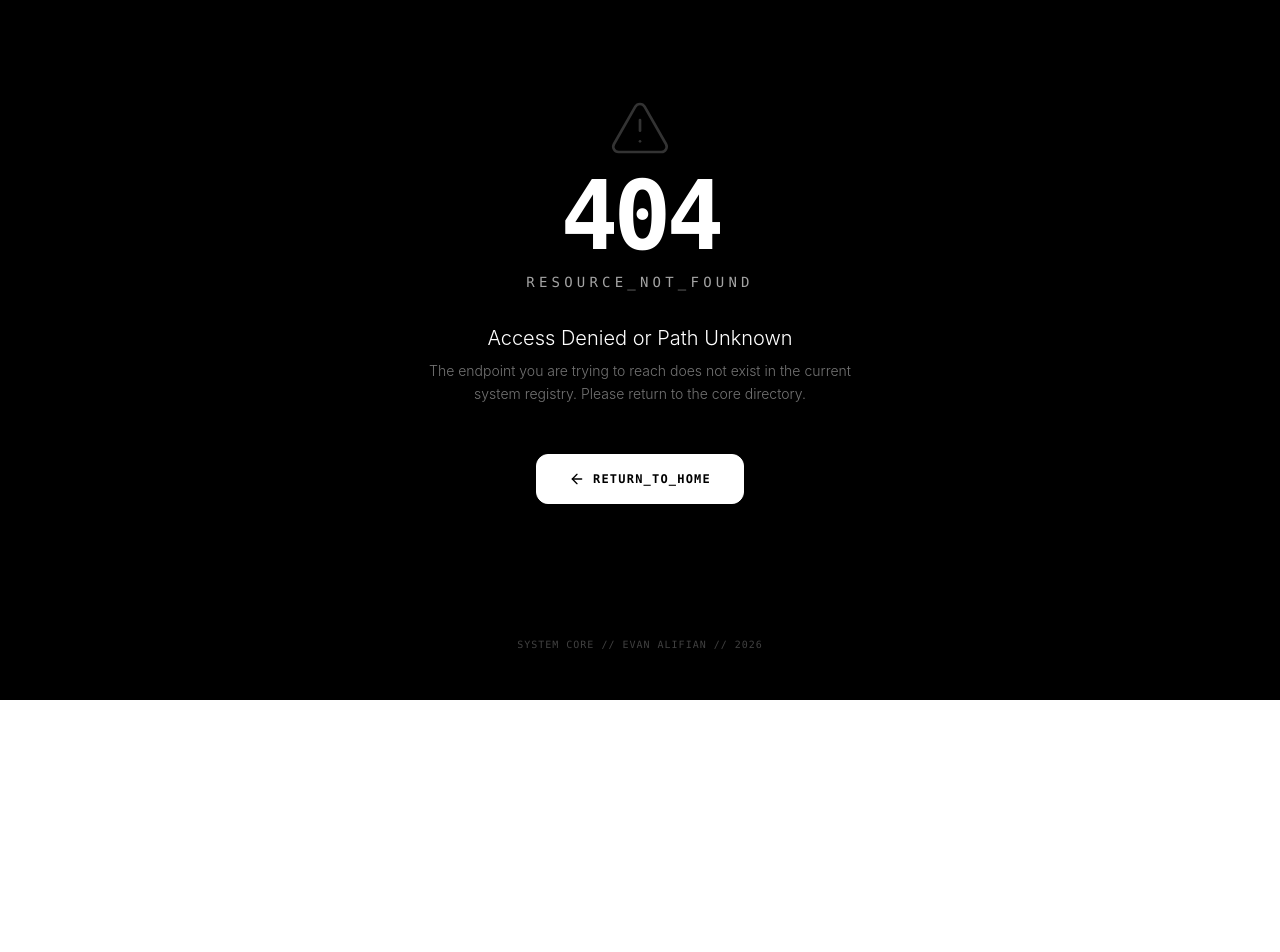
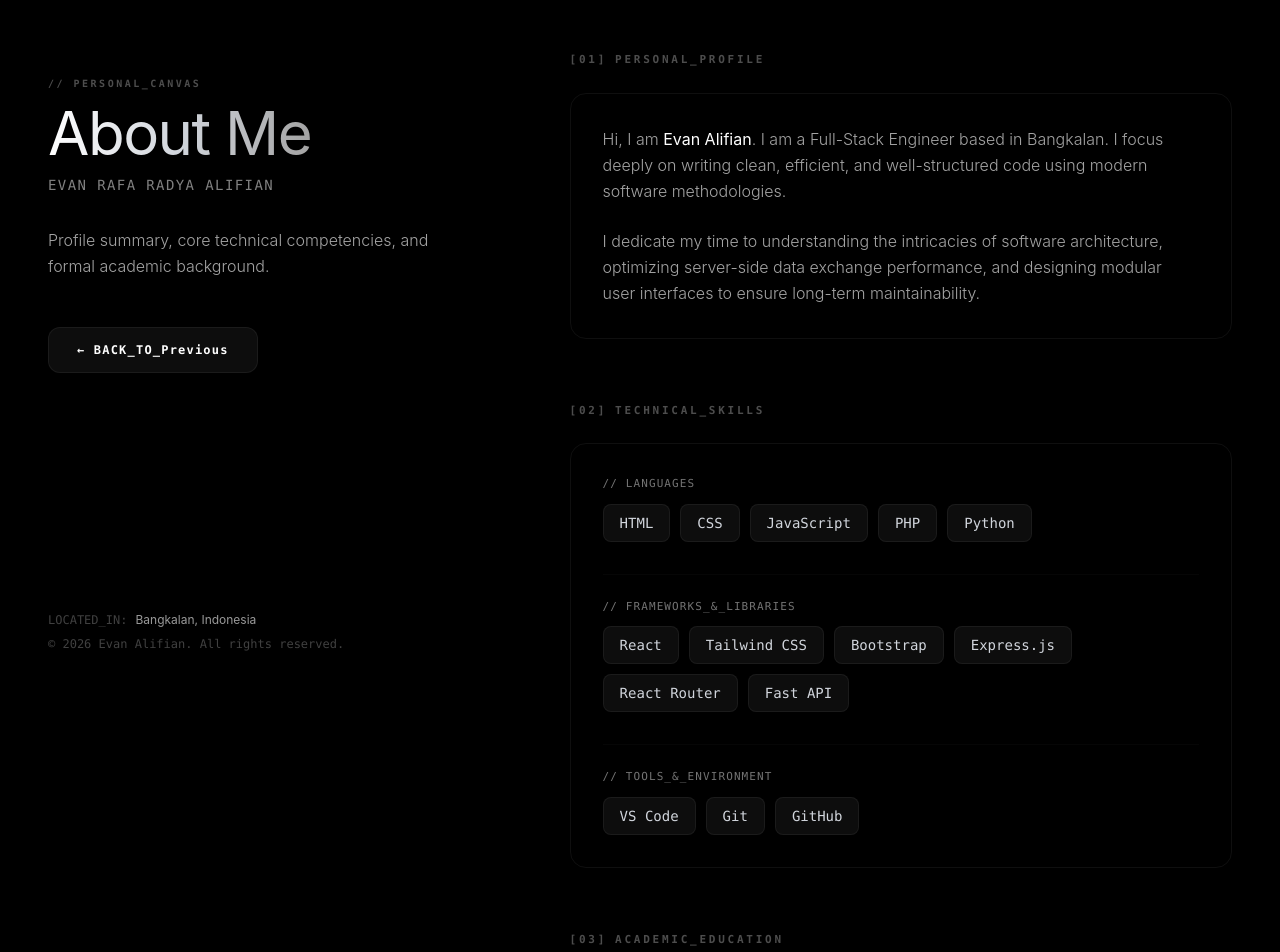
Before and after one commit to evanalifian/cnsl.lg-evanalifian, a React (Vite) app: page /about in a window 1280 px wide. Shown: the part 100-1052 px from the top of the page. Before the commit the page ends 800 px from the top, so only its background shows below. Built offline with nearby package versions, Linux system fonts and the light colour scheme.

Commit message:
refactor(ui): modularize about me page components

```diff
--- /dev/null
+++ b/src/components/MainLayout.jsx
@@ -0,0 +1,22 @@
+import React from "react";
+import Navbar from "./Navbar";
+import MainSidebar from "./MainSidebar";
+
+export default function MainLayout({ children }) {
+  return (
+    <div className="flex min-h-screen flex-col bg-pureblack pt-6 font-sans text-gray-200 antialiased selection:bg-white selection:text-black">
+      <Navbar />
+      <div className="mx-auto flex w-full max-w-7xl flex-1 flex-col gap-12 px-6 pt-16 lg:flex-row lg:gap-20 lg:px-12">
+        <MainSidebar />
+        <main className="space-y-16 py-6 lg:w-[60%] lg:py-16">{children}</main>
+        <footer className="block space-y-2 border-t border-glass-border pt-8 font-mono text-xs text-darkgray-600 lg:hidden">
+          <div className="flex items-center space-x-1.5">
+            <span>LOCATED_IN:</span>
+            <span className="font-sans text-white/60">Bangkalan, Indonesia</span>
+          </div>
+          <div>© 2026 Evan Alifian. All rights reserved.</div>
+        </footer>
+      </div>
+    </div>
+  );
+}
--- /dev/null
+++ b/src/components/MainSidebar.jsx
@@ -0,0 +1,50 @@
+import React, { useContext } from "react";
+import { SidebarContext } from "../hooks/SidebarContext";
+
+export default function MainSidebar() {
+  const sidebar = useContext(SidebarContext)
+
+  function handlePrevious() {
+    window.history.back()
+  }
+
+  return (
+    <aside className="z-10 flex flex-col justify-between py-12 lg:sticky lg:top-28 lg:h-[calc(100vh-6rem)] lg:w-[40%] lg:py-16">
+      <div className="space-y-8">
+        <div className="space-y-3">
+          <span className="block font-mono text-[10px] font-bold tracking-[0.25em] text-white/30 uppercase">
+            // {sidebar.sectionName}
+          </span>
+          <h1 className="text-5xl leading-none font-light tracking-tight text-white sm:text-6xl">
+            <span className="bg-linear-to-r from-white via-gray-300 to-darkgray-400 bg-clip-text font-normal text-transparent">
+              {sidebar.title}
+            </span>
+          </h1>
+          <p className="font-mono text-sm tracking-widest text-white/50 uppercase">
+            {sidebar.subTitle}
+          </p>
+        </div>
+
+        <p className="max-w-sm text-base leading-relaxed font-light text-darkgray-400">
+          {sidebar.description}
+        </p>
+        <div className="max-w-xs pt-4">
+          <button
+            type="button"
+            onClick={handlePrevious}
+            className="inline-flex w-full items-center justify-center rounded-xl border border-glass-border bg-white/5 px-7 py-3.5 font-mono text-xs font-bold tracking-widest text-white transition-all duration-300 hover:border-transparent hover:bg-white hover:text-black sm:w-auto"
+          >
+            ← BACK_TO_Previous
+          </button>
+        </div>
+      </div>
+      <div className="hidden space-y-2 font-mono text-xs text-darkgray-600 lg:block">
+        <div className="flex items-center space-x-2">
+          <span>LOCATED_IN:</span>
+          <span className="font-sans text-white/60">Bangkalan, Indonesia</span>
+        </div>
+        <div>© 2026 Evan Alifian. All rights reserved.</div>
+      </div>
+    </aside>
+  );
+}
--- /dev/null
+++ b/src/hooks/SidebarContext.js
@@ -0,0 +1,3 @@
+import { createContext } from "react";
+
+export const SidebarContext = createContext({});
--- a/src/main.jsx
+++ b/src/main.jsx
@@ -3,11 +3,13 @@ import { BrowserRouter, Route, Routes } from "react-router";
 import "./index.css";
 import Home from "./pages/home/Home";
 import NotFound from "./pages/NotFound";
+import About from "./pages/home/about/About";
 
 createRoot(document.getElementById("root")).render(
   <BrowserRouter>
     <Routes>
       <Route index element={<Home />} />
+      <Route path="/about" element={<About />} />
       <Route path="*" element={<NotFound />} />
     </Routes>
   </BrowserRouter>,
--- /dev/null
+++ b/src/pages/home/about/About.jsx
@@ -0,0 +1,41 @@
+import React, { useEffect, useState } from "react";
+import MainLayout from "../../../components/MainLayout";
+import { SidebarContext } from "../../../hooks/SidebarContext";
+import PersonalProfile from "./components/PersonalProfile";
+import TechnicalSkills from "./components/TechnicalSkills";
+import AcademinEducation from "./components/AcademinEducation";
+
+export default function About() {
+  const sidebar = {
+    sectionName: "PERSONAL_CANVAS",
+    title: "About Me",
+    subTitle: "Evan Rafa Radya Alifian",
+    description:
+      "Profile summary, core technical competencies, and formal academic background.",
+  };
+  const [skills, setSkills] = useState({});
+  const [academics, setAcademics] = useState([]);
+
+  useEffect(() => {
+    async function getSkill() {
+      await fetch("/data.json")
+        .then((res) => res.json())
+        .then((res) => {
+          setSkills(res.technical_skills);
+          setAcademics(res.academic_education);
+        });
+    }
+
+    getSkill()
+  }, []);
+
+  return (
+    <SidebarContext value={sidebar}>
+      <MainLayout>
+        <PersonalProfile />
+        <TechnicalSkills {...skills} />
+        <AcademinEducation academics={academics} />
+      </MainLayout>
+    </SidebarContext>
+  );
+}
--- /dev/null
+++ b/src/pages/home/about/components/AcademinEducation.jsx
@@ -0,0 +1,35 @@
+import React from "react";
+
+export default function AcademinEducation({ academics = [] }) {
+  return (
+    <section id="education" className="scroll-mt-32 space-y-6">
+      <div className="flex items-center space-x-2 font-mono text-[11px] font-bold tracking-[0.25em] text-white/30 uppercase">
+        <span>[03]</span> <span>ACADEMIC_EDUCATION</span>
+      </div>
+
+      <div className="bg-glass space-y-8 rounded-2xl border border-glass-border p-6 backdrop-blur-xl sm:p-8">
+        {academics.map((m, i) => (
+          <div
+            key={m.institution}
+            className={`group space-y-2 ${i !== 0 ? "border-t border-glass-border/40 pt-8" : null}`}
+          >
+            <div className="flex flex-col justify-between gap-1.5 sm:flex-row sm:items-center">
+              <h3 className="text-base font-medium text-white transition-colors group-hover:text-darkgray-400">
+                {m.institution}
+              </h3>
+              <span className="self-start rounded border border-glass-border/60 px-2 py-0.5 font-mono text-[10px] tracking-widest text-darkgray-500 uppercase sm:self-center">
+                {m.status}
+              </span>
+            </div>
+            <p className="text-sm font-light text-darkgray-400">
+              {m.level_type} — {m.major}
+            </p>
+            <p className="pt-0.5 font-mono text-xs text-darkgray-500">
+              Core Competencies: {m.focus_skills.join(", ")}
+            </p>
+          </div>
+        ))}
+      </div>
+    </section>
+  );
+}
--- /dev/null
+++ b/src/pages/home/about/components/PersonalProfile.jsx
@@ -0,0 +1,24 @@
+import React from 'react'
+
+export default function PersonalProfile() {
+  return (
+    <section id="profile" className="scroll-mt-32 space-y-6">
+      <div className="flex items-center space-x-2 font-mono text-[11px] font-bold tracking-[0.25em] text-white/30 uppercase">
+        <span>[01]</span> <span>PERSONAL_PROFILE</span>
+      </div>
+      <div className="bg-glass space-y-6 rounded-2xl border border-glass-border p-6 text-base leading-relaxed font-light text-darkgray-400 backdrop-blur-xl sm:p-8">
+        <p>
+          Hi, I am <span className="font-normal text-white">Evan Alifian</span>. I
+          am a Full-Stack Engineer based in Bangkalan. I focus deeply on writing
+          clean, efficient, and well-structured code using modern software
+          methodologies.
+        </p>
+        <p>
+          I dedicate my time to understanding the intricacies of software
+          architecture, optimizing server-side data exchange performance, and
+          designing modular user interfaces to ensure long-term maintainability.
+        </p>
+      </div>
+    </section>
+  );
+}
--- /dev/null
+++ b/src/pages/home/about/components/TechnicalSkills.jsx
@@ -0,0 +1,59 @@
+import React from "react";
+
+export default function TechnicalSkills({ frameworks = [], languages = [], tools = [] }) {
+  return (
+    <section id="skills" className="scroll-mt-32 space-y-6">
+      <div className="flex items-center space-x-2 font-mono text-[11px] font-bold tracking-[0.25em] text-white/30 uppercase">
+        <span>[02]</span> <span>TECHNICAL_SKILLS</span>
+      </div>
+
+      <div className="bg-glass space-y-8 rounded-2xl border border-glass-border p-6 font-mono text-sm backdrop-blur-xl sm:p-8">
+        <div className="space-y-3">
+          <span className="block text-[11px] tracking-widest text-darkgray-500">
+            // LANGUAGES
+          </span>
+          <div className="flex flex-wrap gap-2.5">
+            {languages.map((l) => (
+              <span
+                key={l}
+                className="rounded-lg border border-glass-border bg-white/5 px-4 py-2 text-gray-300"
+              >
+                {l}
+              </span>
+            ))}
+          </div>
+        </div>
+        <div className="space-y-3 border-t border-glass-border/40 pt-6">
+          <span className="block text-[11px] tracking-widest text-darkgray-500">
+            // FRAMEWORKS_&_LIBRARIES
+          </span>
+          <div className="flex flex-wrap gap-2.5">
+            {frameworks.map((f) => (
+              <span
+                key={f}
+                className="rounded-lg border border-glass-border bg-white/5 px-4 py-2 text-gray-300"
+              >
+                {f}
+              </span>
+            ))}
+          </div>
+        </div>
+        <div className="space-y-3 border-t border-glass-border/40 pt-6">
+          <span className="block text-[11px] tracking-widest text-darkgray-500">
+            // TOOLS_&_ENVIRONMENT
+          </span>
+          <div className="flex flex-wrap gap-2.5">
+            {tools.map((t) => (
+              <span
+                key={t}
+                className="rounded-lg border border-glass-border bg-white/5 px-4 py-2 text-gray-300"
+              >
+                {t}
+              </span>
+            ))}
+          </div>
+        </div>
+      </div>
+    </section>
+  );
+}
```
Also changed, not shown: public/data.json (renamed from data.json).
